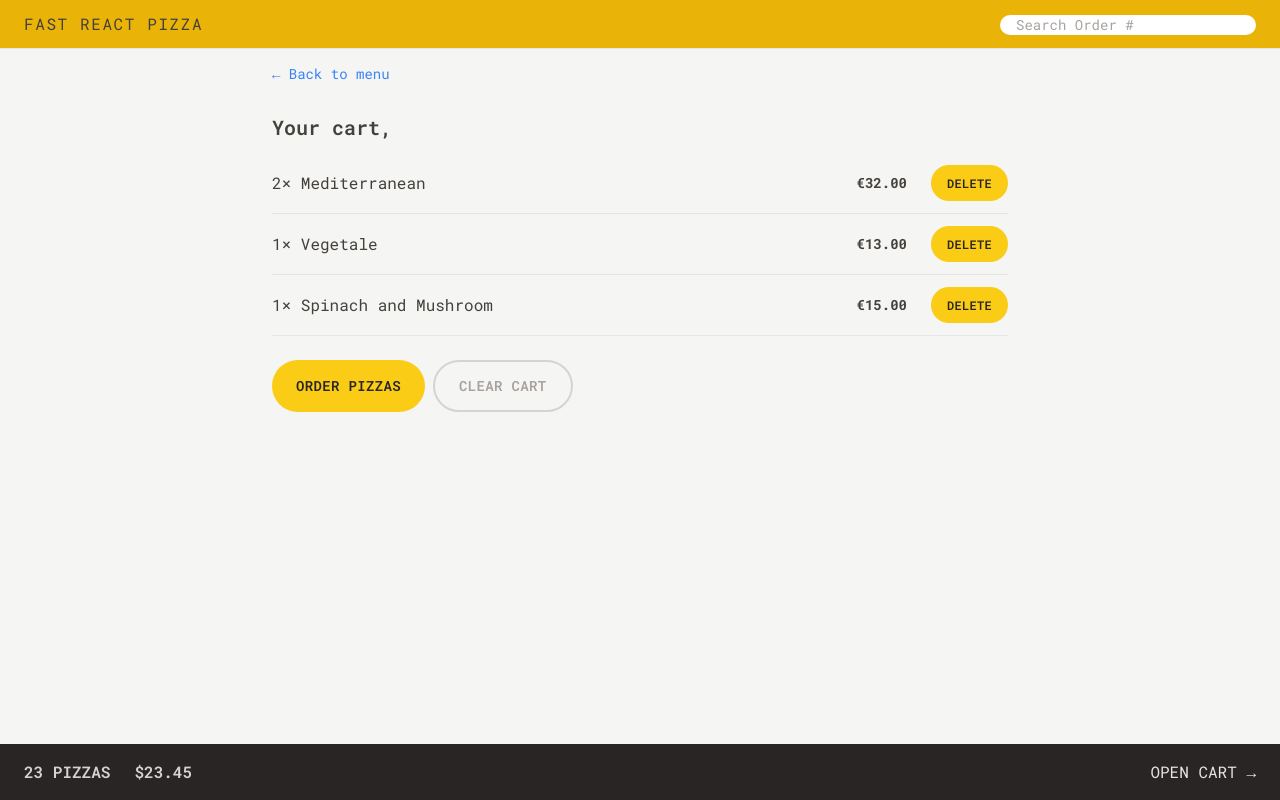
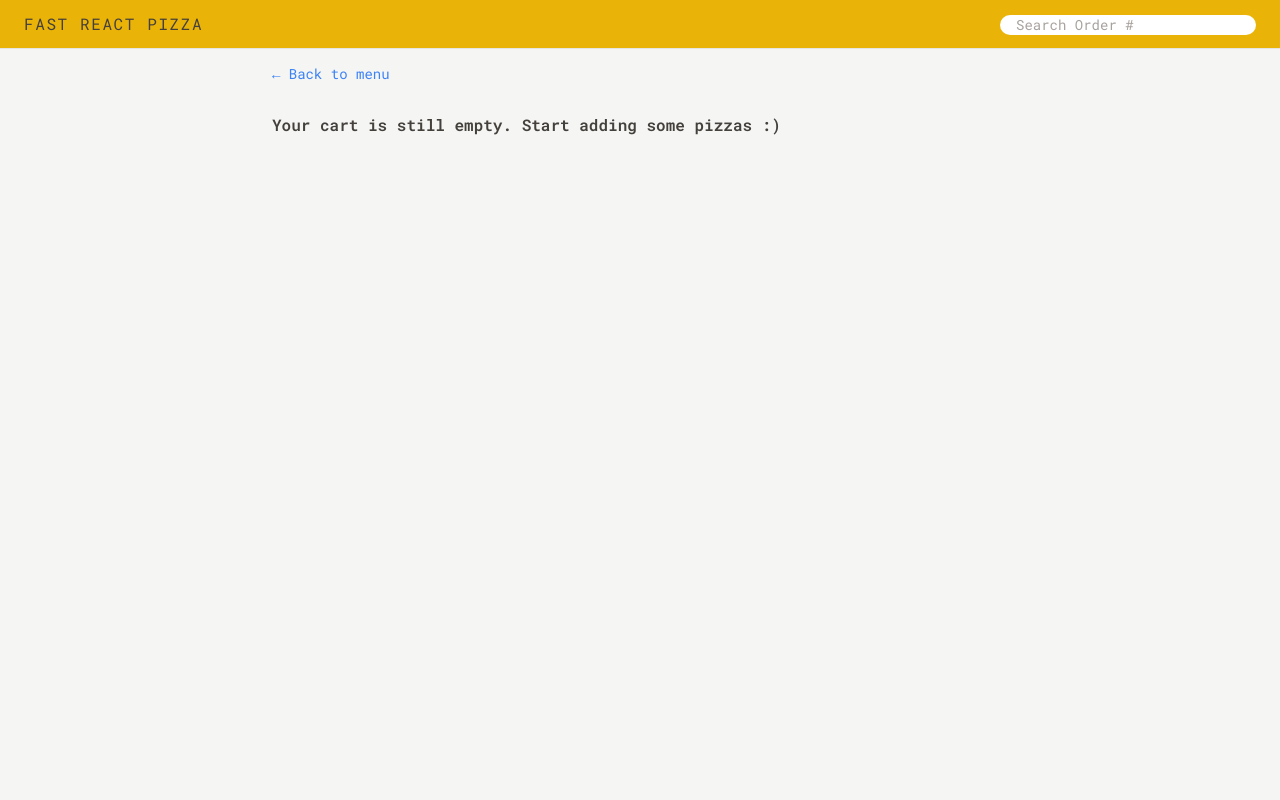
Before and after one commit to vijaykorate/Fast-React-Pizza, a React (Vite) app: page /cart in a window 1280 px wide. Built offline with nearby package versions, Linux system fonts and the light colour scheme.

Commit message:
Deleting cart items and building the cart page4

```diff
--- a/src/features/cart/Cart.jsx
+++ b/src/features/cart/Cart.jsx
@@ -1,36 +1,16 @@
 import LinkButton from "../../ui/LinkButton";
 import Button from "../../ui/Button";
 import CartItem from "./CartItem";
-import { useSelector } from "react-redux";
-
-const fakeCart = [
-  {
-    pizzaId: 12,
-    name: "Mediterranean",
-    quantity: 2,
-    unitPrice: 16,
-    totalPrice: 32,
-  },
-  {
-    pizzaId: 6,
-    name: "Vegetale",
-    quantity: 1,
-    unitPrice: 13,
-    totalPrice: 13,
-  },
-  {
-    pizzaId: 11,
-    name: "Spinach and Mushroom",
-    quantity: 1,
-    unitPrice: 15,
-    totalPrice: 15,
-  },
-];
+import { useDispatch, useSelector } from "react-redux";
+import { clearCart, getCart } from "./cartSlice";
+import EmptyCart from "./EmptyCart";
 
 function Cart() {
   const username = useSelector((state) => state.user.username);
-  const cart = fakeCart;
+  const cart = useSelector(getCart);
+  const dispatch = useDispatch();
 
+  if (!cart.length) return <EmptyCart />;
   return (
     <div className="px-4 py-3">
       <LinkButton to="/menu">&larr; Back to menu</LinkButton>
@@ -39,7 +19,7 @@ function Cart() {
 
       <ul className="divide-y divide-stone-200 border-b mt-3">
         {cart.map((item) => (
-          <CartItem item={item} key={item.key} />
+          <CartItem item={item} key={item.id} />
         ))}
       </ul>
 
@@ -48,7 +28,9 @@ function Cart() {
           Order pizzas
         </Button>
 
-        <Button type="secondary">Clear cart</Button>
+        <Button type="secondary" onClick={() => dispatch(clearCart())}>
+          Clear cart
+        </Button>
       </div>
     </div>
   );
--- a/src/features/cart/CartItem.jsx
+++ b/src/features/cart/CartItem.jsx
@@ -1,5 +1,5 @@
-import Button from "../../ui/Button";
 import { formatCurrency } from "../../utils/helpers";
+import DeleteItem from "./DeleteItem";
 
 function CartItem({ item }) {
   const { pizzaId, name, quantity, totalPrice } = item;
@@ -11,7 +11,7 @@ function CartItem({ item }) {
       </p>
       <div className="flex items-center justify-between sm:gap-6">
         <p className="text-sm font-bold">{formatCurrency(totalPrice)}</p>
-        <Button type="small">Delete</Button>
+        <DeleteItem pizzaId={pizzaId} />
       </div>
     </li>
   );
--- a/src/features/cart/CartOverview.jsx
+++ b/src/features/cart/CartOverview.jsx
@@ -1,14 +1,21 @@
+import { useSelector } from "react-redux";
 import { Link } from "react-router-dom";
+import { getTotaloCartPrice, getTotaloCartQuantity } from "./cartSlice";
+import { formatCurrency } from "../../utils/helpers";
 
 function CartOverview() {
+  const totalCartQuantity = useSelector(getTotaloCartQuantity);
+  const totalCartPrice = useSelector(getTotaloCartPrice);
+
+  if (!totalCartQuantity) return null;
   return (
     <div
       className="flex items-center justify-between bg-stone-800 p-4 py-4 text-sm uppercase text-stone-200
     sm:px-6 md:text-base"
     >
       <p className="space-x-4 font-semibold text-stone-300 sm:space-x-6">
-        <span>23 pizzas</span>
-        <span>$23.45</span>
+        <span>{totalCartQuantity} pizzas</span>
+        <span>{formatCurrency(totalCartPrice)}</span>
       </p>
       <Link to="/cart">Open cart &rarr;</Link>
     </div>
--- /dev/null
+++ b/src/features/cart/DeleteItem.jsx
@@ -0,0 +1,14 @@
+import { useDispatch } from "react-redux";
+import Button from "../../ui/Button";
+import { deleteItem } from "./cartSlice";
+
+function DeleteItem({ pizzaId }) {
+  const dispatch = useDispatch();
+  return (
+    <Button type="small" onClick={() => dispatch(deleteItem(pizzaId))}>
+      Delete
+    </Button>
+  );
+}
+
+export default DeleteItem;
--- a/src/features/cart/EmptyCart.jsx
+++ b/src/features/cart/EmptyCart.jsx
@@ -1,11 +1,13 @@
-import { Link } from 'react-router-dom';
+import LinkButton from "../../ui/LinkButton";
 
 function EmptyCart() {
   return (
-    <div>
-      <Link to="/menu">&larr; Back to menu</Link>
+    <div className="py-3 px-4">
+      <LinkButton to="/menu">&larr; Back to menu</LinkButton>
 
-      <p>Your cart is still empty. Start adding some pizzas :)</p>
+      <p className="font-semibold mt-7">
+        Your cart is still empty. Start adding some pizzas :)
+      </p>
     </div>
   );
 }
--- a/src/features/cart/cartSlice.js
+++ b/src/features/cart/cartSlice.js
@@ -1,17 +1,17 @@
 import { createSlice } from "@reduxjs/toolkit";
 
 const initialState = {
-  // cart: [],
+  cart: [],
 
-  cart: [
-    {
-      pizzaId: 12,
-      name: "mediterranean",
-      quantity: 2,
-      unitPrice: 16,
-      totalPrice: 32,
-    },
-  ],
+  // cart: [
+  //   {
+  //     pizzaId: 12,
+  //     name: "mediterranean",
+  //     quantity: 2,
+  //     unitPrice: 16,
+  //     totalPrice: 32,
+  //   },
+  // ],
 };
 const cartSlice = createSlice({
   name: "cart",
@@ -49,3 +49,15 @@ export const { addItem, deleteItem, increaseItem, decreaseItem, clearCart } =
   cartSlice.actions;
 
 export default cartSlice.reducer;
+
+export const getCart = (state) => state.cart.cart;
+
+export const getTotaloCartQuantity = (state) =>
+  state.cart.cart.reduce((sum, item) => sum + item.quantity, 0);
+
+export const getTotaloCartPrice = (state) =>
+  state.cart.cart.reduce((sum, item) => sum + item.totalPrice, 0);
+
+export const getCurrentQuantityById = (id) => (state) =>
+  state.cart.cart.find((item) => item.pizzaId === id)?.quantity ?? 0;
+// 'reselect'
--- a/src/features/menu/MenuItem.jsx
+++ b/src/features/menu/MenuItem.jsx
@@ -1,11 +1,16 @@
-import { useDispatch } from "react-redux";
+import { useDispatch, useSelector } from "react-redux";
 import Button from "../../ui/Button";
 import { formatCurrency } from "../../utils/helpers";
-import { addItem } from "../cart/cartSlice";
+import { addItem, getCurrentQuantityById } from "../cart/cartSlice";
+import DeleteItem from "../cart/DeleteItem";
 
 function MenuItem({ pizza }) {
   const dispatch = useDispatch();
+
   const { id, name, unitPrice, ingredients, soldOut, imageUrl } = pizza;
+
+  const currentQuantity = useSelector(getCurrentQuantityById(id));
+  const isInCart = currentQuantity > 0;
 
   function handleAddToCart() {
     const newItem = {
@@ -39,7 +44,9 @@ function MenuItem({ pizza }) {
             </p>
           )}
 
-          {!soldOut && (
+          {isInCart && <DeleteItem pizzaId={id} />}
+
+          {!soldOut && !isInCart && (
             <Button type="small" onClick={handleAddToCart}>
               Add to cart
             </Button>
```
